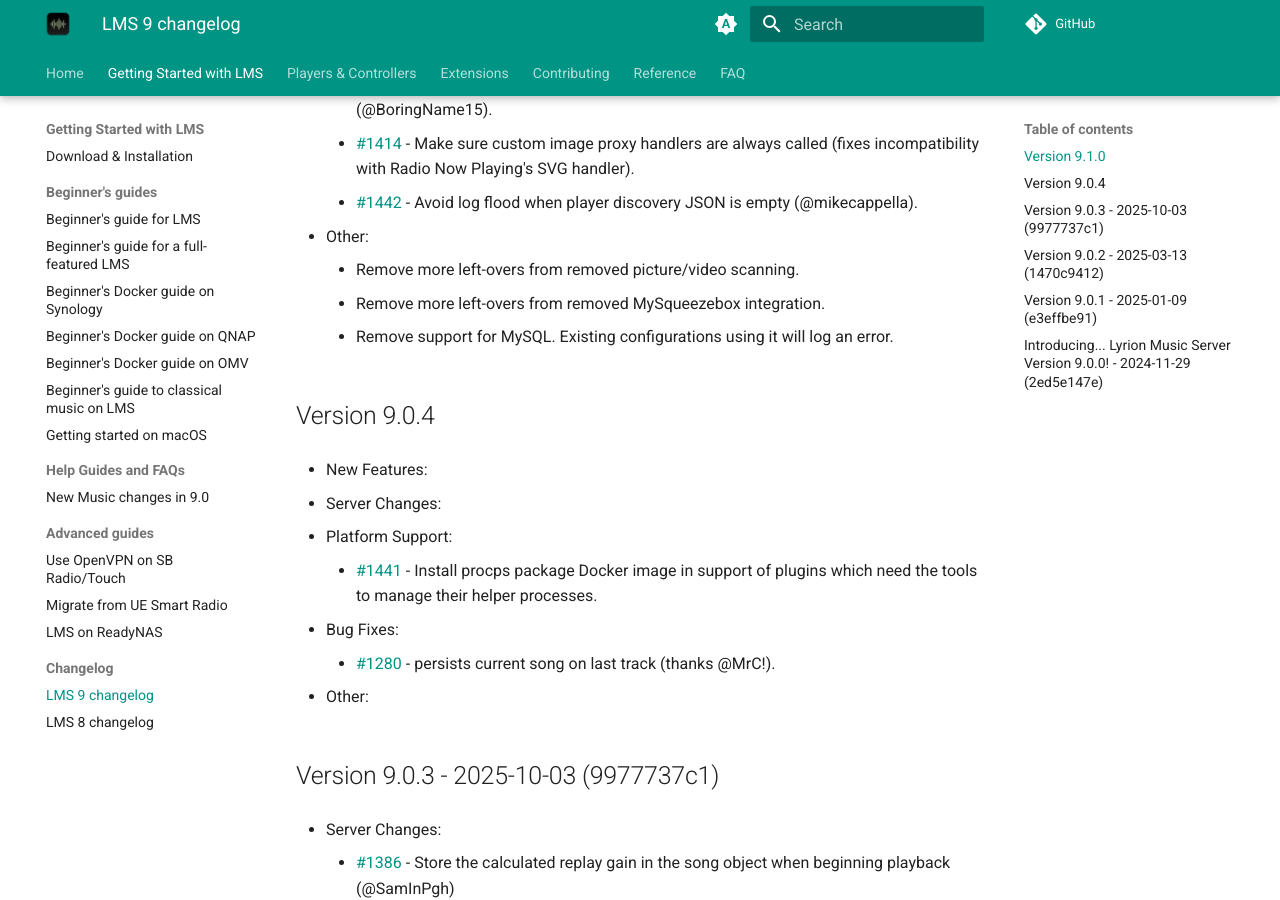
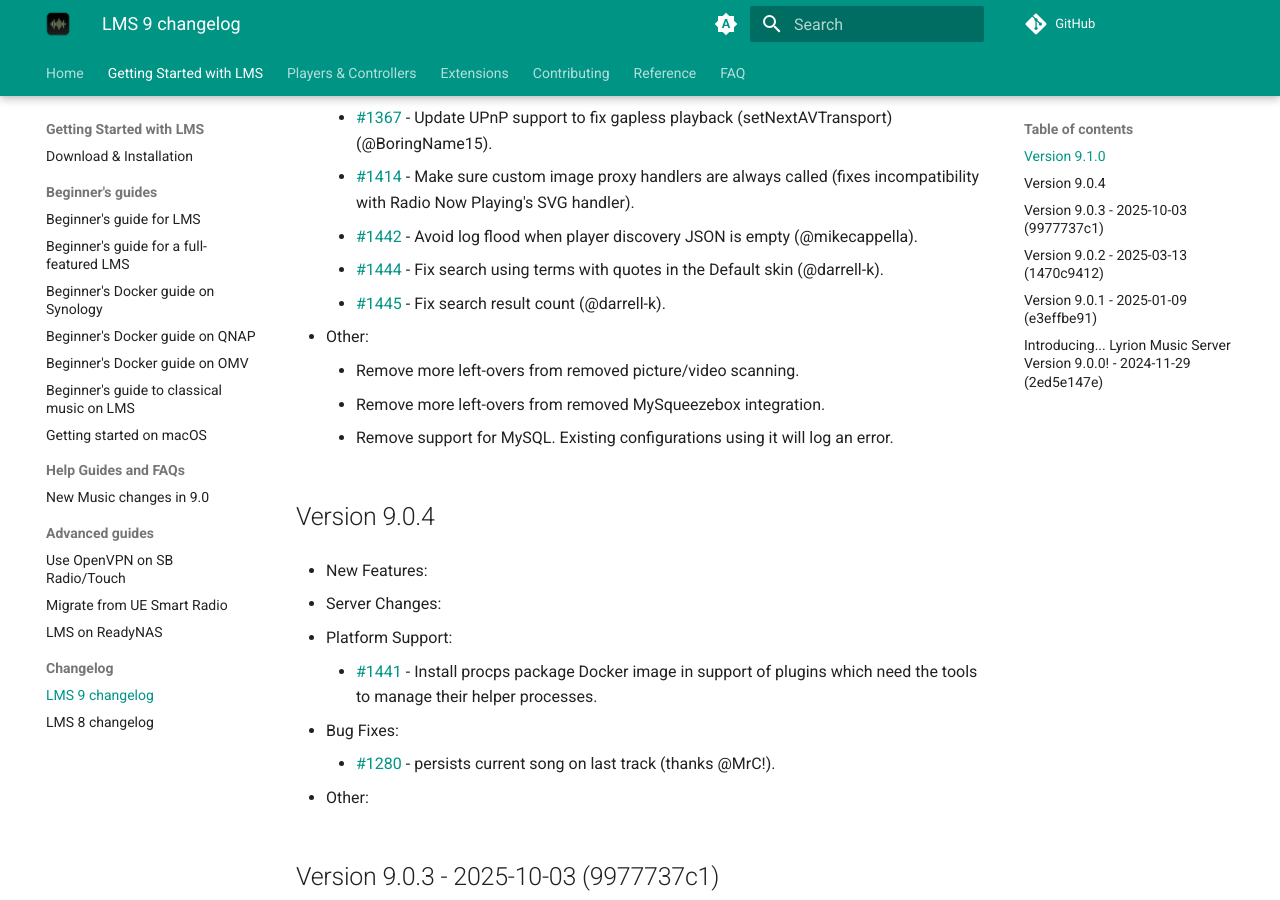
Before and after one commit to LMS-Community/lms-community.github.io, an MkDocs documentation site: the page built from docs/getting-started/changelog-lms9.md, in a window 1280 px wide and 900 px high, scrolled down 2101 px. Built offline with MkDocs 1.6.1 and Material for MkDocs 9.7.7, drawn with Linux system fonts in a browser that asks for light colours; a script that is not in the unit is left out; plug-ins that fetch from the network failed and are left out; comment, search, counter and statistics services are not loaded; some of the changed text lies outside the part shown.

```diff
--- a/docs/getting-started/changelog-lms9.md
+++ b/docs/getting-started/changelog-lms9.md
@@ -53,6 +54,8 @@
 	- [#1367](https://github.com/LMS-Community/slimserver/pull/1367) \- Update UPnP support to fix gapless playback (setNextAVTransport) (@BoringName15).
 	- [#1414](https://github.com/LMS-Community/slimserver/pull/1414) \- Make sure custom image proxy handlers are always called (fixes incompatibility with Radio Now Playing's SVG handler).
 	- [#1442](https://github.com/LMS-Community/slimserver/pull/1442) \- Avoid log flood when player discovery JSON is empty (@mikecappella).
+	- [#1444](https://github.com/LMS-Community/slimserver/pull/1444) \- Fix search using terms with quotes in the Default skin (@darrell-k).
+	- [#1445](https://github.com/LMS-Community/slimserver/pull/1445) \- Fix search result count (@darrell-k).
 
 - Other:
 
```
Also changed, not shown: other parts of docs/getting-started/changelog-lms9.md (+1 -0 lines).
